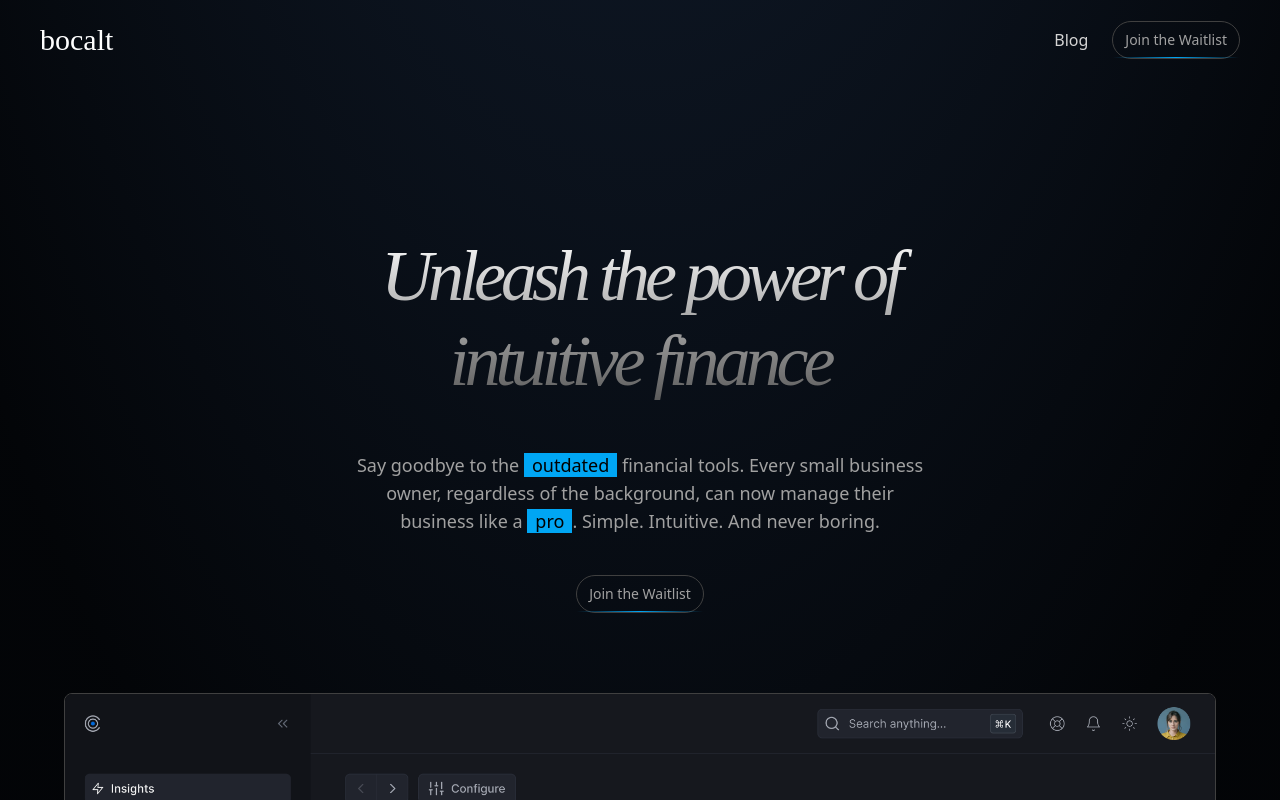
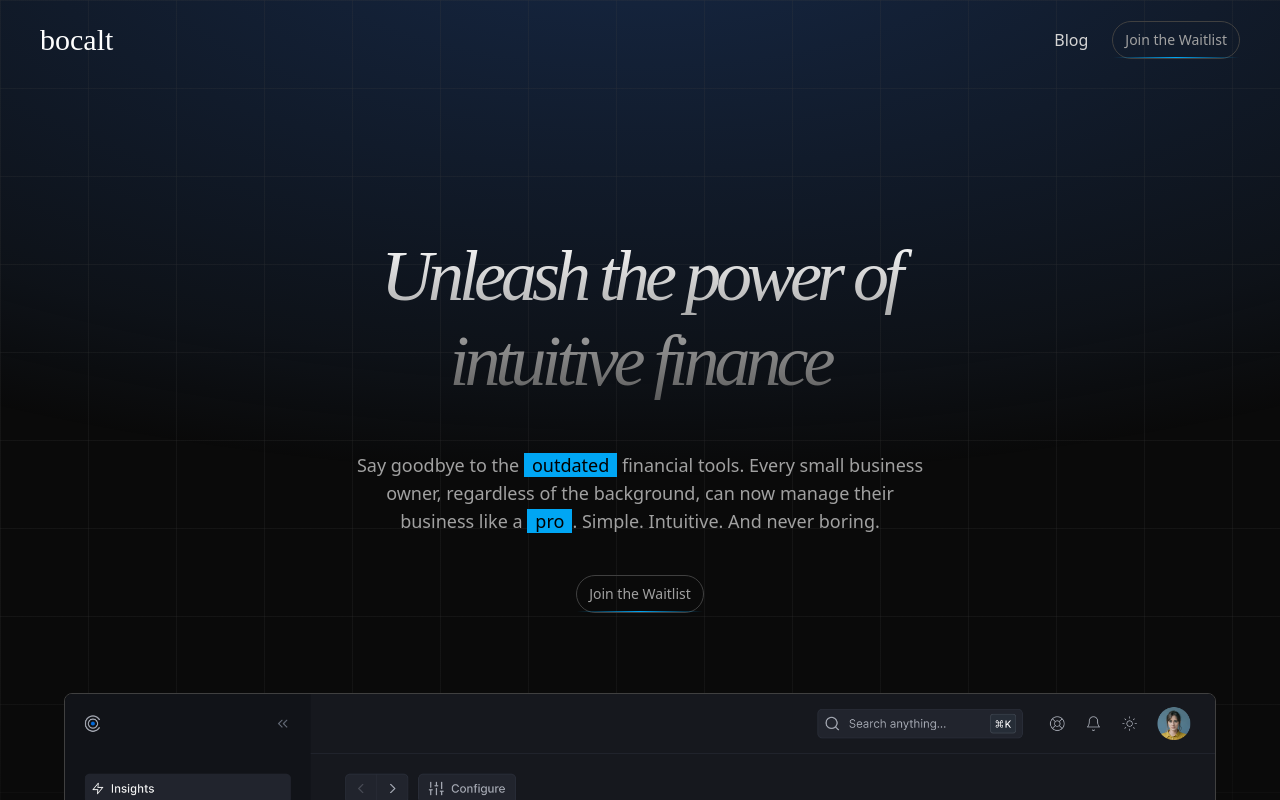
Before and after one commit to su1nta/landing_cobalt, a React (Vite) app: page / in a window 1280 px wide. Shown: the top 800 px of the page. Built offline with nearby package versions, Linux system fonts and the light colour scheme; a web font is replaced by a local one.

Commit message:
chore:pattern and gradient bg

```diff
--- a/src/App.jsx
+++ b/src/App.jsx
@@ -12,12 +12,14 @@ function App() {
     <>
       <div className="min-h-screen md:w-screen bg-neutral-950 relative overflow-hidden">
         <div
-          className="absolute inset-0 h-full w-full z-0"
+          className="absolute h-1/5 inset-0 z-0 mask-b-from-70% pointer-events-none"
           style={{
             backgroundImage: `
-              radial-gradient(120% 90% at 50% -30%, rgba(26,43,68,0.9) 0%, rgba(3,5,8,0.85) 60%, transparent 85%)
+              linear-gradient(to right, rgba(64,64,64,0.2) 1px, transparent 1px),
+              linear-gradient(to bottom, rgba(64,64,64,0.2) 1px, transparent 1px),
+              radial-gradient(140% 80% at 50% -10%, rgba(59,130,246,0.25) 0%, rgba(26,43,68,0.25) 60%, transparent 75%)
             `,
-            backgroundColor: "#020305"
+            backgroundSize: "88px 88px, 88px 88px, 100% 100%, 100% 100%",
           }}
         />
         <div className="relative z-10 mx-auto flex max-w-full md:max-w-4xl xl:max-w-7xl flex-col items-center justify-center">
```
